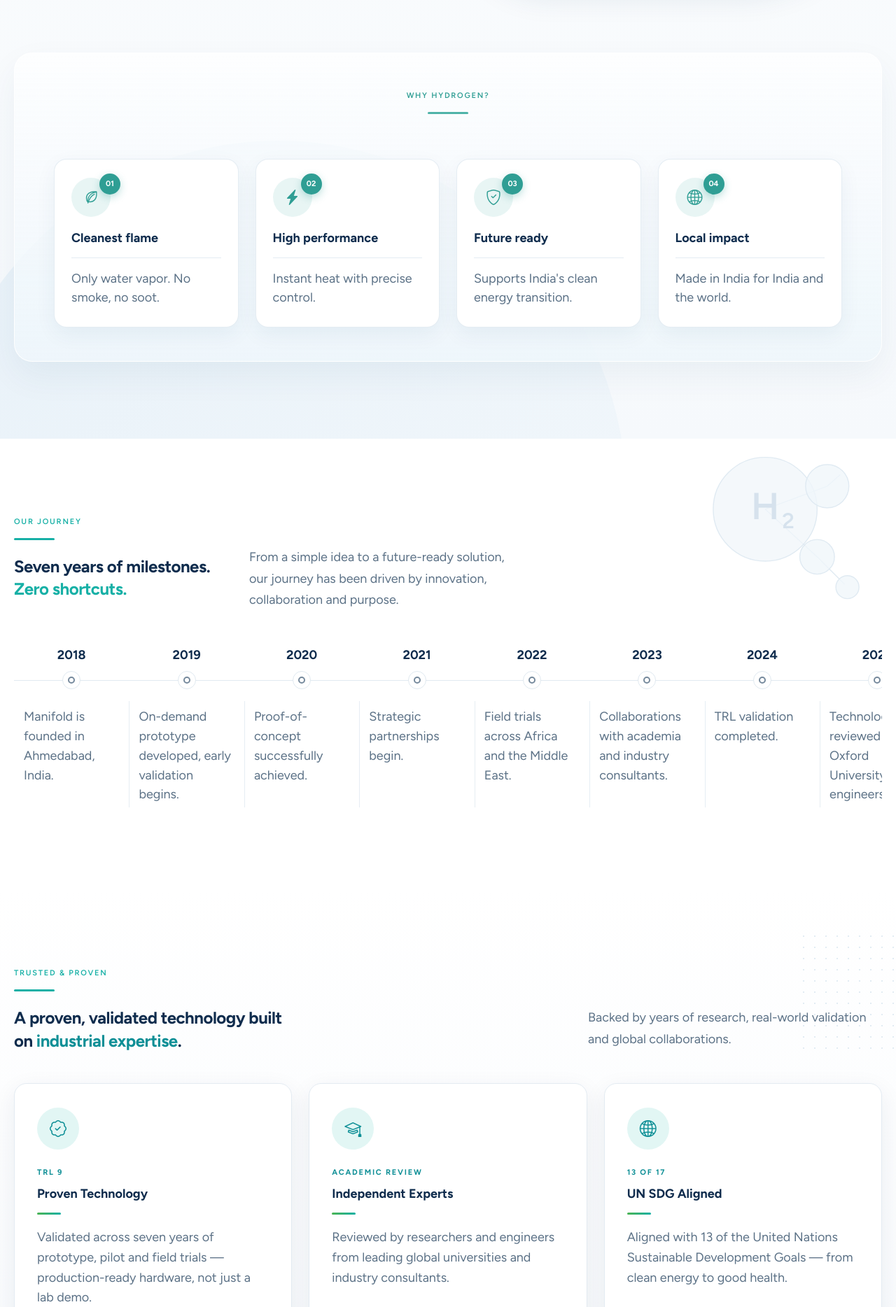
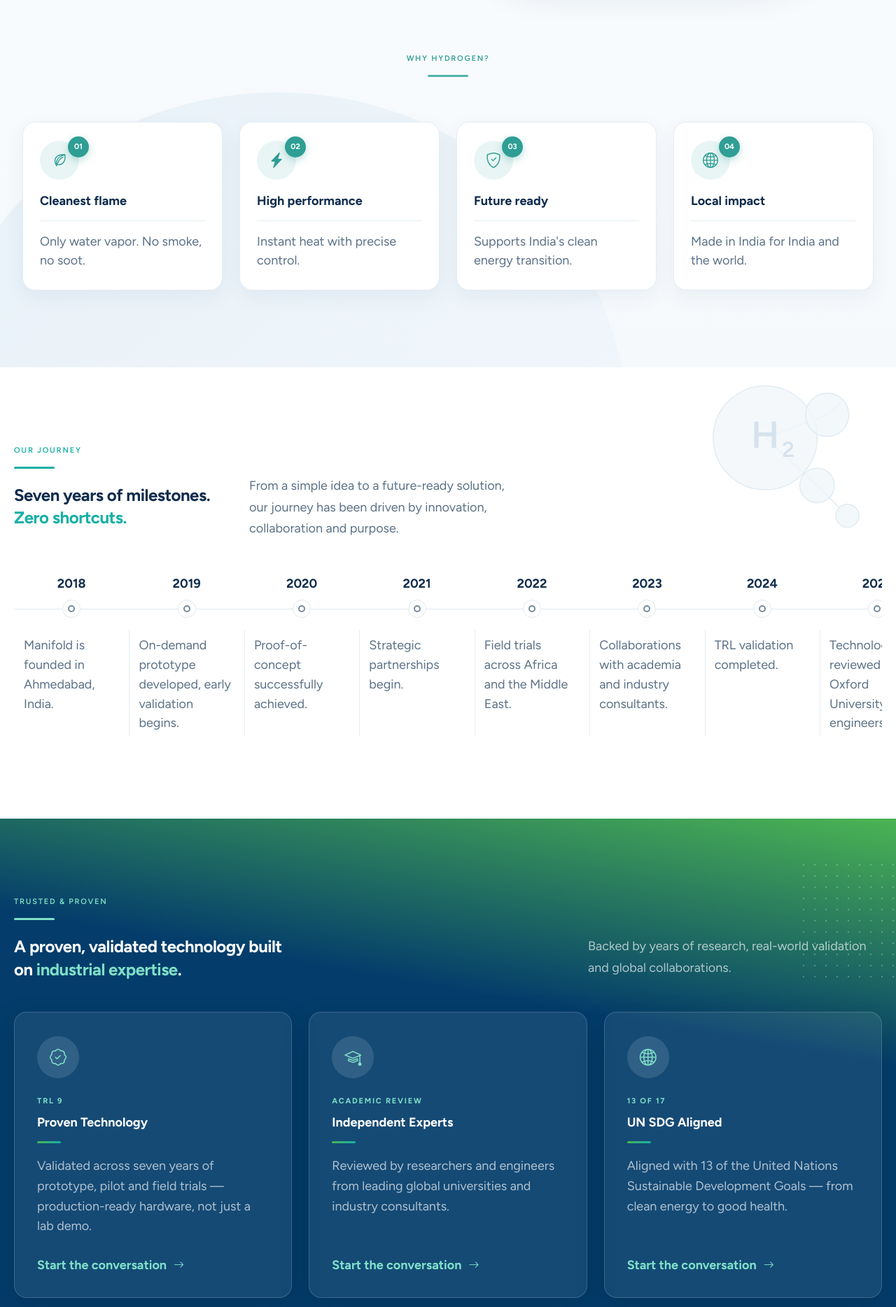
Before and after one commit to hp4274/manifold, a PHP site: page / in a window 1280 px wide. Shown: the part 4186-6054 px from the top of the page at 70% size. Run offline with PHP 8.4, Linux system fonts and the light colour scheme.

```diff
--- a/assets/css/style.css
+++ b/assets/css/style.css
@@ -22,6 +22,7 @@
   --accent:#4bb453;
   --accent-2:#17b0a6;
   --accent-deep:#0e8f96;
+  --accent-on-dark:#7fe0c8;   /* accents on the navy bands */
   --nav-ink:#04223a;      /* navbar link colour */
   --nav-active:#4bb453;   /* active / hover navbar link */
   --tint:#f6f9fc;
@@ -1070,16 +1071,11 @@ p{margin:0}
   color:var(--leaf-deep);
 }
 
-/* --- why hydrogen: full-width panel under the intro --- */
+/* --- why hydrogen: full-width block under the intro, no panel chrome --- */
 .why-panel{
   position:relative;
   z-index:2;
   margin-top:80px;
-  padding:52px 44px 48px;
-  border-radius:26px;
-  background:linear-gradient(180deg,rgba(255,255,255,.7) 0%,rgba(238,246,251,.92) 100%);
-  border:1px solid rgba(255,255,255,.9);
-  box-shadow:0 20px 50px rgba(15,60,95,.06);
 }
 /* centred eyebrow, rule underneath */
 .eyebrow--center{text-align:center;margin-bottom:40px}
@@ -1286,12 +1282,12 @@ p{margin:0}
 }
 
 /* ---------- 9b. Proof / trusted ----------
-   Light band in the site palette: --ink headings, --accent-deep accents,
-   white cards on --line borders, same radius and shadow as every other card. */
+   Dark band, same gradient as the feature bar: white headings, glass cards
+   over the navy, accent teal for labels, links and icons. */
 .proof{
   position:relative;
   overflow:hidden;
-  background:linear-gradient(180deg,var(--white) 0%,var(--tint) 100%);
+  background:linear-gradient(10deg,#043d6b 70%,#4bb453 100%);
 }
 .proof-dots{
   position:absolute;
@@ -1299,13 +1295,16 @@ p{margin:0}
   right:0;top:6%;
   width:140px;height:180px;
   pointer-events:none;
-  background-image:radial-gradient(#dbe7f0 1.5px,transparent 1.5px);
+  background-image:radial-gradient(rgba(255,255,255,.32) 1.5px,transparent 1.5px);
   background-size:16px 16px;
   opacity:.8;
 }
 .proof .container-x{position:relative;z-index:2}
-.proof .section-title{max-width:26ch}
-.proof .section-title span{color:var(--accent-deep)}
+.proof .section-title{max-width:26ch;color:#fff}
+.proof .section-title span{color:var(--accent-on-dark)}
+.proof .section-sub{color:rgba(255,255,255,.66)}
+.proof .eyebrow--rule{color:var(--accent-on-dark)}
+.proof .eyebrow--rule::after{background:var(--accent-on-dark)}
 /* Desktop only: once .section-head stacks, a flex-basis is read as a height
    and leaves a 420px hole under the subtitle. */
 @media (min-width:992px){
@@ -1317,24 +1316,25 @@ p{margin:0}
   display:flex;
   flex-direction:column;
   padding:34px 32px 30px;
-  border:1px solid var(--line);
+  border:1px solid rgba(255,255,255,.16);
   border-radius:var(--radius-lg);
-  background:#fff;
-  box-shadow:var(--shadow-card);
-  transition:transform .3s ease,border-color .3s ease,box-shadow .3s ease;
+  background:rgba(255,255,255,.07);
+  box-shadow:0 14px 40px rgba(2,20,36,.18);
+  transition:transform .3s ease,border-color .3s ease,box-shadow .3s ease,background .3s ease;
 }
 .proof-card:hover{
   transform:translateY(-5px);
-  border-color:rgba(23,176,166,.35);
-  box-shadow:0 18px 40px rgba(10,45,80,.12);
+  border-color:rgba(127,224,200,.45);
+  background:rgba(255,255,255,.11);
+  box-shadow:0 22px 50px rgba(2,20,36,.26);
 }
 .proof-card__icon{
   display:flex;align-items:center;justify-content:center;line-height:1;
   width:60px;height:60px;
   margin-bottom:24px;
   border-radius:50%;
-  background:rgba(23,176,166,.12);
-  color:var(--accent-deep);
+  background:rgba(255,255,255,.12);
+  color:var(--accent-on-dark);
   font-size:24px;
 }
 .proof-card__icon > i{display:block;line-height:1}
@@ -1343,14 +1343,14 @@ p{margin:0}
   font-weight:700;
   letter-spacing:.16em;
   text-transform:uppercase;
-  color:var(--accent-deep);
+  color:var(--accent-on-dark);
   margin-bottom:8px;
 }
 .proof-card h3{
   font-size:var(--t-sub);
   font-weight:700;
   line-height:1.4;
-  color:var(--ink);
+  color:#fff;
   margin-bottom:14px;
 }
 .proof-card__rule{
@@ -1364,7 +1364,7 @@ p{margin:0}
   font-size:var(--t-sub);
   font-weight:400;
   line-height:1.6;
-  color:var(--body);
+  color:rgba(255,255,255,.66);
   margin-bottom:26px;
 }
 .proof-card__link{
@@ -1374,7 +1374,7 @@ p{margin:0}
   margin-top:auto;
   font-size:var(--t-sub);
   font-weight:700;
-  color:var(--accent-deep);
+  color:var(--accent-on-dark);
 }
 .proof-card__link i{font-size:15px;line-height:1;transition:transform .25s ease}
 .proof-card__link:hover i{transform:translateX(4px)}
```
Also changed, not shown: other parts of assets/css/style.css (+12 -12 lines).
